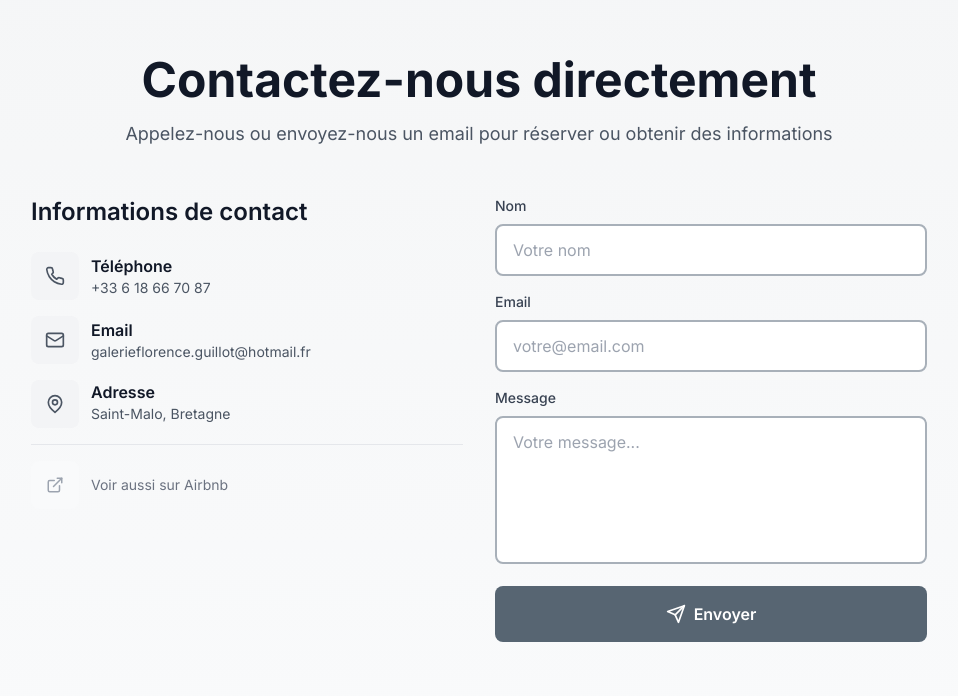
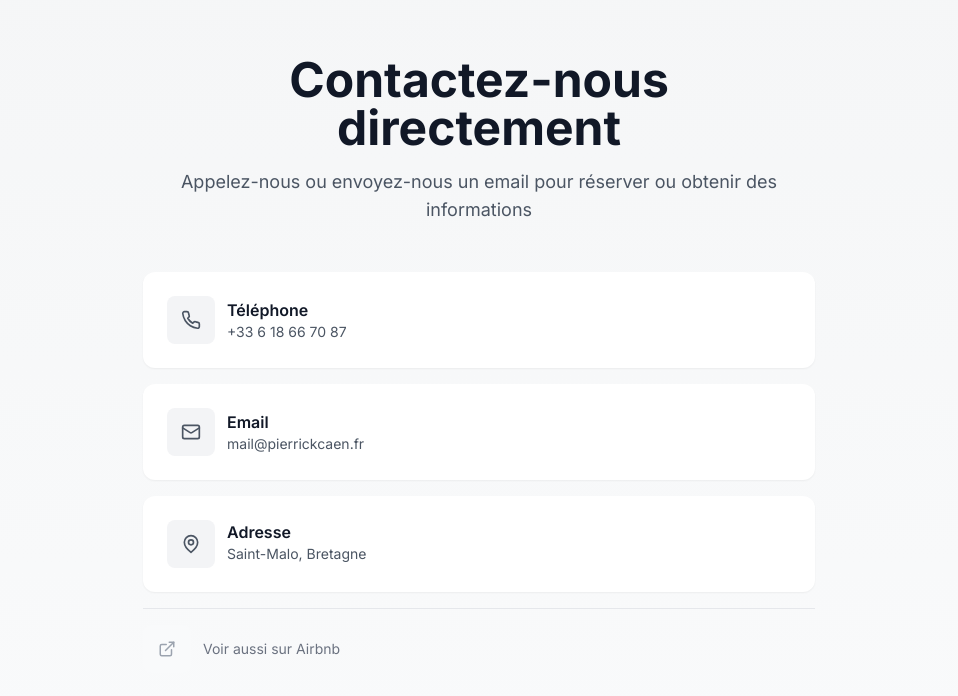
Before and after one commit to lodges-bretagne/landing, a React (Vite) app: page /landing/blue-lodge in a window 1280 px wide. Shown: the part 5929-6625 px from the top of the page, without its empty margins (161-1119 px from the left). Built offline with nearby package versions, Linux system fonts and the light colour scheme.

Commit message:
Refactor ContactSection component to remove form handling and simplify contact information display; update BlueLodge and GreenLodge pages to use centralized contact info from config.

```diff
--- a/src/components/ContactSection.tsx
+++ b/src/components/ContactSection.tsx
@@ -1,6 +1,5 @@
-import { useState } from 'react'
 import { motion } from 'framer-motion'
-import { Phone, Mail, MapPin, Send, ExternalLink } from 'lucide-react'
+import { Phone, Mail, MapPin, ExternalLink } from 'lucide-react'
 
 interface ContactSectionProps {
   theme: 'blue' | 'green'
@@ -11,36 +10,6 @@ interface ContactSectionProps {
 }
 
 const ContactSection = ({ theme, phone, email, address, airbnbUrl }: ContactSectionProps) => {
-  const [formData, setFormData] = useState({
-    name: '',
-    email: '',
-    message: '',
-  })
-  const [submitted, setSubmitted] = useState(false)
-
-  const themeColors = {
-    blue: {
-      button: 'bg-blue-lodge-600 hover:bg-blue-lodge-700',
-      input: 'border-blue-lodge-300 focus:border-blue-lodge-500 focus:ring-blue-lodge-500',
-    },
-    green: {
-      button: 'bg-green-lodge-600 hover:bg-green-lodge-700',
-      input: 'border-green-lodge-300 focus:border-green-lodge-500 focus:ring-green-lodge-500',
-    },
-  }
-
-  const colors = themeColors[theme]
-
-  const handleSubmit = (e: React.FormEvent) => {
-    e.preventDefault()
-    // Simuler l'envoi
-    setSubmitted(true)
-    setTimeout(() => {
-      setSubmitted(false)
-      setFormData({ name: '', email: '', message: '' })
-    }, 3000)
-  }
-
   const sectionBg = theme === 'blue' ? 'bg-gradient-to-b from-blue-lodge-50 to-gray-50' : 'bg-gradient-to-b from-green-lodge-50 to-gray-50'
 
   return (
@@ -51,7 +20,7 @@ const ContactSection = ({ theme, phone, email, address, airbnbUrl }: ContactSect
           whileInView={{ opacity: 1, y: 0 }}
           viewport={{ once: true }}
           transition={{ duration: 0.6 }}
-          className="max-w-4xl mx-auto"
+          className="max-w-2xl mx-auto"
         >
           <h2 className="text-4xl md:text-5xl font-bold text-center text-gray-900 mb-4">
             Contactez-nous directement
@@ -60,17 +29,11 @@ const ContactSection = ({ theme, phone, email, address, airbnbUrl }: ContactSect
             Appelez-nous ou envoyez-nous un email pour réserver ou obtenir des informations
           </p>
 
-          <div className="grid md:grid-cols-2 gap-8">
-            <div>
-              <h3 className="text-2xl font-semibold text-gray-900 mb-6">
-                Informations de contact
-              </h3>
-
           <div className="space-y-4">
             {phone && (
               <a
                 href={`tel:${phone.replace(/\s/g, '')}`}
-                    className="flex items-center gap-3 text-gray-700 hover:text-gray-900 transition-colors group"
+                className="flex items-center gap-3 text-gray-700 hover:text-gray-900 transition-colors group bg-white rounded-xl p-6 shadow-sm hover:shadow-md"
               >
                 <div className="w-12 h-12 bg-gray-100 rounded-lg flex items-center justify-center group-hover:bg-gray-200 transition-colors">
                   <Phone size={20} className="text-gray-600" />
@@ -85,7 +48,7 @@ const ContactSection = ({ theme, phone, email, address, airbnbUrl }: ContactSect
             {email && (
               <a
                 href={`mailto:${email}`}
-                    className="flex items-center gap-3 text-gray-700 hover:text-gray-900 transition-colors group"
+                className="flex items-center gap-3 text-gray-700 hover:text-gray-900 transition-colors group bg-white rounded-xl p-6 shadow-sm hover:shadow-md"
               >
                 <div className="w-12 h-12 bg-gray-100 rounded-lg flex items-center justify-center group-hover:bg-gray-200 transition-colors">
                   <Mail size={20} className="text-gray-600" />
@@ -98,7 +61,7 @@ const ContactSection = ({ theme, phone, email, address, airbnbUrl }: ContactSect
             )}
 
             {address && (
-                  <div className="flex items-start gap-3 text-gray-700">
+              <div className="flex items-start gap-3 text-gray-700 bg-white rounded-xl p-6 shadow-sm">
                 <div className="w-12 h-12 bg-gray-100 rounded-lg flex items-center justify-center flex-shrink-0">
                   <MapPin size={20} className="text-gray-600" />
                 </div>
@@ -125,74 +88,6 @@ const ContactSection = ({ theme, phone, email, address, airbnbUrl }: ContactSect
               </div>
             )}
           </div>
-            </div>
-
-            <form onSubmit={handleSubmit} className="space-y-4">
-              <div>
-                <label htmlFor="name" className="block text-sm font-medium text-gray-700 mb-2">
-                  Nom
-                </label>
-                <input
-                  type="text"
-                  id="name"
-                  required
-                  value={formData.name}
-                  onChange={(e) => setFormData({ ...formData, name: e.target.value })}
-                  className={`w-full px-4 py-3 rounded-lg border-2 ${colors.input} focus:outline-none focus:ring-2 transition-all`}
-                  placeholder="Votre nom"
-                />
-              </div>
-
-              <div>
-                <label htmlFor="email" className="block text-sm font-medium text-gray-700 mb-2">
-                  Email
-                </label>
-                <input
-                  type="email"
-                  id="email"
-                  required
-                  value={formData.email}
-                  onChange={(e) => setFormData({ ...formData, email: e.target.value })}
-                  className={`w-full px-4 py-3 rounded-lg border-2 ${colors.input} focus:outline-none focus:ring-2 transition-all`}
-                  placeholder="votre@email.com"
-                />
-              </div>
-
-              <div>
-                <label htmlFor="message" className="block text-sm font-medium text-gray-700 mb-2">
-                  Message
-                </label>
-                <textarea
-                  id="message"
-                  required
-                  rows={5}
-                  value={formData.message}
-                  onChange={(e) => setFormData({ ...formData, message: e.target.value })}
-                  className={`w-full px-4 py-3 rounded-lg border-2 ${colors.input} focus:outline-none focus:ring-2 transition-all resize-none`}
-                  placeholder="Votre message..."
-                />
-              </div>
-
-              <motion.button
-                type="submit"
-                whileHover={{ scale: 1.02 }}
-                whileTap={{ scale: 0.98 }}
-                disabled={submitted}
-                className={`w-full ${colors.button} text-white px-6 py-4 rounded-lg font-semibold flex items-center justify-center gap-2 transition-all disabled:opacity-50`}
-              >
-                {submitted ? (
-                  <>
-                    <span>Message envoyé !</span>
-                  </>
-                ) : (
-                  <>
-                    <Send size={20} />
-                    <span>Envoyer</span>
-                  </>
-                )}
-              </motion.button>
-            </form>
-          </div>
         </motion.div>
       </div>
     </section>
--- /dev/null
+++ b/src/config/contact.ts
@@ -0,0 +1,14 @@
+// Configuration centralisée des informations de contact
+export const contactInfo = {
+  phone: '+33 6 18 66 70 87',
+  email: 'mail@pierrickcaen.fr',
+  airbnb: {
+    blueLodge: '26058515',
+    greenLodge: '1015591108415436590',
+  },
+} as const
+
+// Helper function pour construire l'URL Airbnb
+export const getAirbnbUrl = (lodgeId: string): string => {
+  return `https://www.airbnb.fr/rooms/${lodgeId}`
+}
--- a/src/pages/BlueLodge.tsx
+++ b/src/pages/BlueLodge.tsx
@@ -4,6 +4,7 @@ import FeatureCard from '../components/FeatureCard'
 import ContactSection from '../components/ContactSection'
 import Navbar from '../components/Navbar'
 import ImageGallery from '../components/ImageGallery'
+import { contactInfo, getAirbnbUrl } from '../config/contact'
 import {
   Wifi,
   Car,
@@ -44,10 +45,10 @@ const BlueLodge = () => {
         title="Blue Lodge"
         subtitle="Charmant 2 pièces à Saint-Malo, bord de mer"
         theme="blue"
-        phone="+33 6 18 66 70 87"
-        email="galerieflorence.guillot@hotmail.fr"
+        phone={contactInfo.phone}
+        email={contactInfo.email}
         backgroundImage={blueLodgeHeroImage}
-        airbnbUrl="https://www.airbnb.fr/rooms/26058515"
+        airbnbUrl={getAirbnbUrl(contactInfo.airbnb.blueLodge)}
       />
 
       <Section id="photos" className="bg-gradient-to-b from-blue-lodge-50 to-white">
@@ -422,10 +423,10 @@ const BlueLodge = () => {
 
       <ContactSection
         theme="blue"
-        phone="+33 6 18 66 70 87"
-        email="galerieflorence.guillot@hotmail.fr"
+        phone={contactInfo.phone}
+        email={contactInfo.email}
         address="Saint-Malo, Bretagne"
-        airbnbUrl="https://www.airbnb.fr/rooms/26058515"
+        airbnbUrl={getAirbnbUrl(contactInfo.airbnb.blueLodge)}
       />
     </div>
   )
--- a/src/pages/GreenLodge.tsx
+++ b/src/pages/GreenLodge.tsx
@@ -4,6 +4,7 @@ import FeatureCard from '../components/FeatureCard'
 import ContactSection from '../components/ContactSection'
 import Navbar from '../components/Navbar'
 import ImageGallery from '../components/ImageGallery'
+import { contactInfo, getAirbnbUrl } from '../config/contact'
 import {
   Wifi,
   Car,
@@ -58,10 +59,10 @@ const GreenLodge = () => {
         title="Green Lodge"
         subtitle="Maison de charme bord de mer côté Dinard"
         theme="green"
-        phone="+33 6 18 66 70 87"
-        email="galerieflorence.guillot@hotmail.fr"
+        phone={contactInfo.phone}
+        email={contactInfo.email}
         backgroundImage={greenLodgeHeroImage}
-        airbnbUrl="https://www.airbnb.fr/rooms/1015591108415436590"
+        airbnbUrl={getAirbnbUrl(contactInfo.airbnb.greenLodge)}
       />
 
       <Section id="photos" className="bg-gradient-to-b from-green-lodge-50 to-white">
@@ -510,9 +511,9 @@ const GreenLodge = () => {
 
       <ContactSection
         theme="green"
-        phone="+33 6 18 66 70 87"
-        email="galerieflorence.guillot@hotmail.fr"
-        airbnbUrl="https://www.airbnb.fr/rooms/1015591108415436590"
+        phone={contactInfo.phone}
+        email={contactInfo.email}
+        airbnbUrl={getAirbnbUrl(contactInfo.airbnb.greenLodge)}
         address="Dinard, Bretagne"
       />
     </div>
```
Lines whose indentation alone changed are shown as unchanged.
